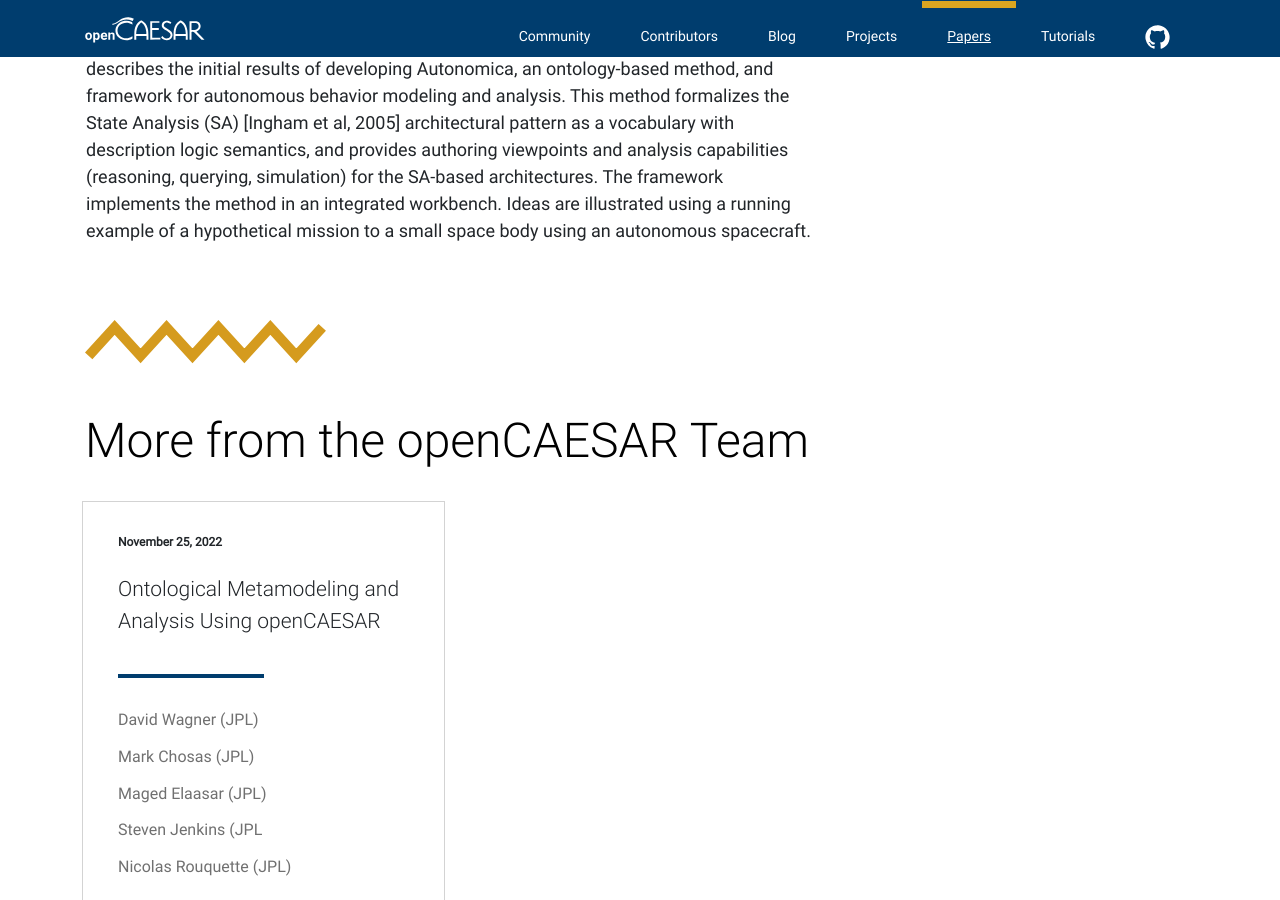
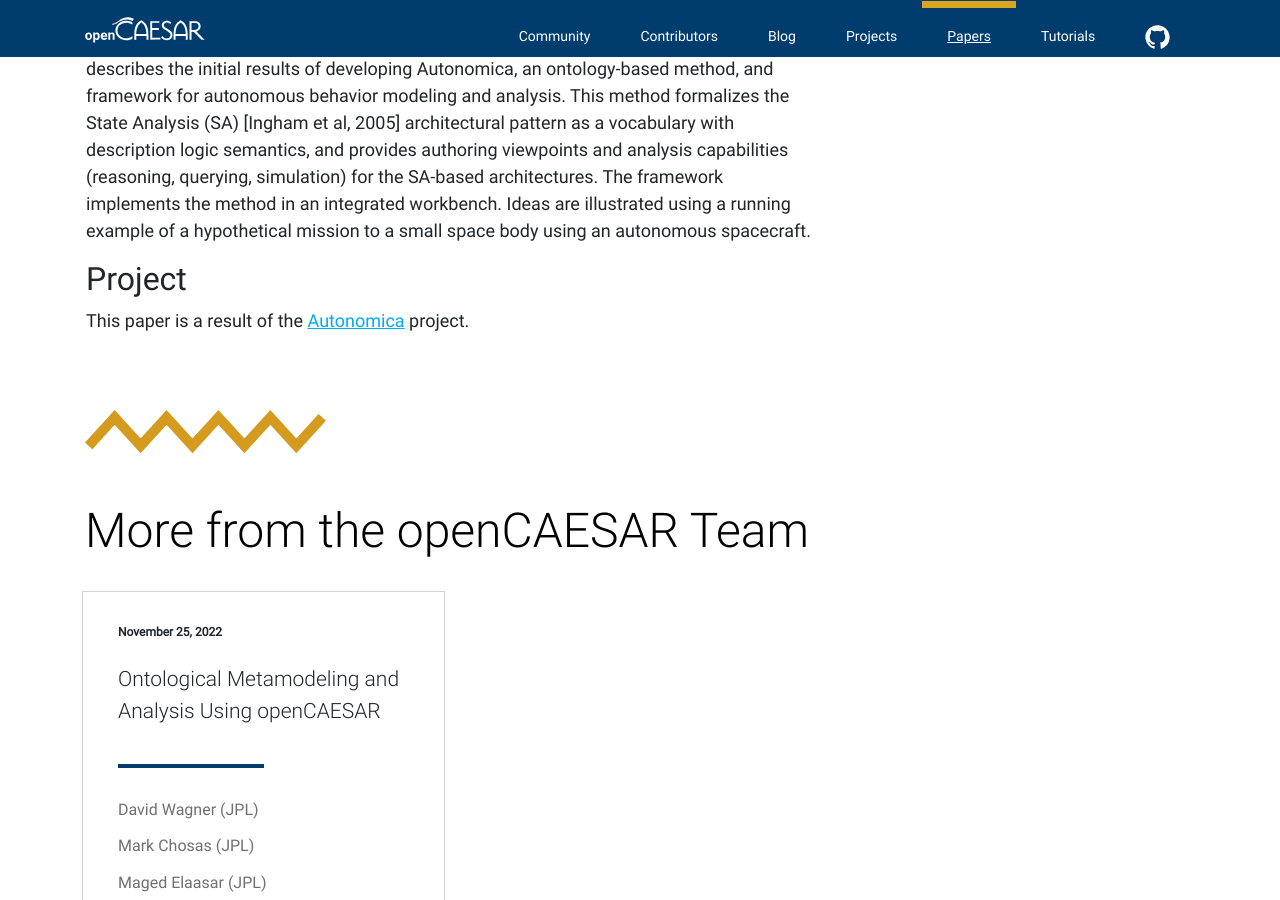
Before and after one commit to opencaesar/opencaesar.github.io, a Jekyll site: the page built from _papers/2023-07-20-Autonomica-Ontological-Modeling-and-Analysis-of-Autonomous-Behavior.md, in a window 1280 px wide and 900 px high, scrolled down 979 px. Built offline with Jekyll 4.4.1, drawn with Linux system fonts in a browser that asks for light colours; nearby versions of some CDN libraries.

Commit message:
autonomica

```diff
--- a/_papers/2023-07-20-Autonomica-Ontological-Modeling-and-Analysis-of-Autonomous-Behavior.md
+++ b/_papers/2023-07-20-Autonomica-Ontological-Modeling-and-Analysis-of-Autonomous-Behavior.md
@@ -12,4 +12,9 @@ image:
 > Elaasar, M., Rouquette, N., Havelund, K., Feather, M., Bandyopadhyay, S., Candela, A., "Autonomica: Ontological Modeling and Analysis of Autonomous Behavior", Proceedings of INCOSE IS 2023, Honolulu, Hawaii, July, 2023.
 
 ## Abstract
+
 Model-based system autonomy is a complex integration of planning of low-level command sequences from high-level goals, and execution of such command sequences to control a system. The need for autonomy has accelerated in recent years to meet the demand for more complex missions in domains like automotive, space, and defense. During system development, an understanding of the complex relationship between system autonomy and the physical environment (including hardware) is critical to support trade studies, developing concepts of operations, characterizing risk, and performing testing. This paper describes the initial results of developing Autonomica, an ontology-based method, and framework for autonomous behavior modeling and analysis. This method formalizes the State Analysis (SA) [Ingham et al, 2005] architectural pattern as a vocabulary with description logic semantics, and provides authoring viewpoints and analysis capabilities (reasoning, querying, simulation) for the SA-based architectures. The framework implements the method in an integrated workbench. Ideas are illustrated using a running example of a hypothetical mission to a small space body using an autonomous spacecraft.
+
+## Project
+
+This paper is a result of the [Autonomica](/projects/2023-07-01-Autonomica.html) project.
```
